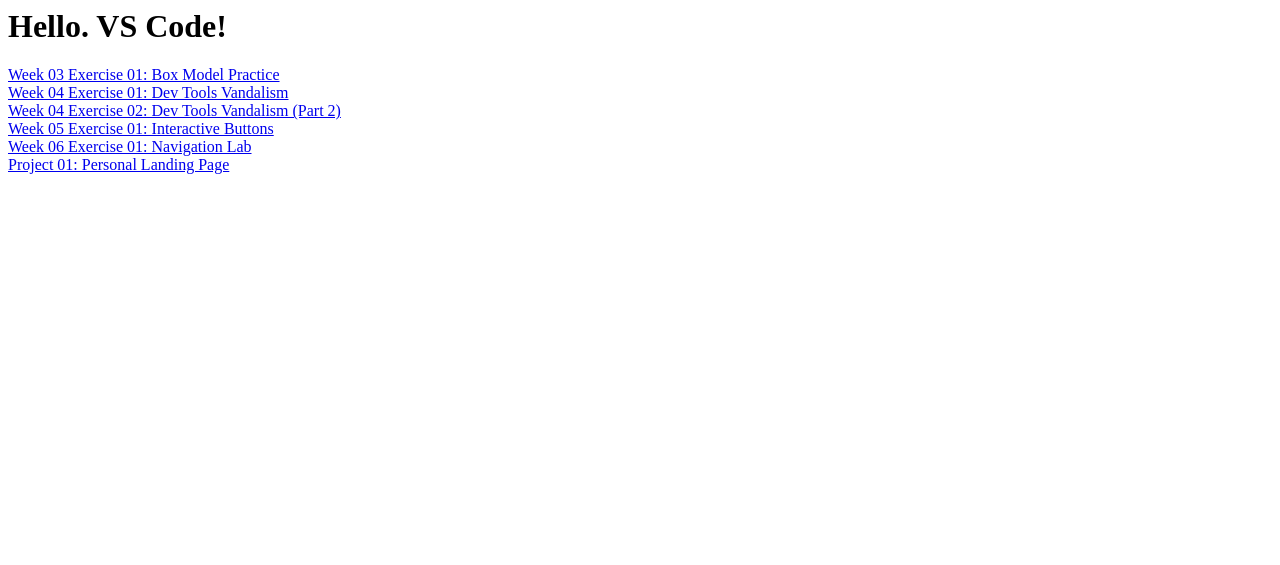
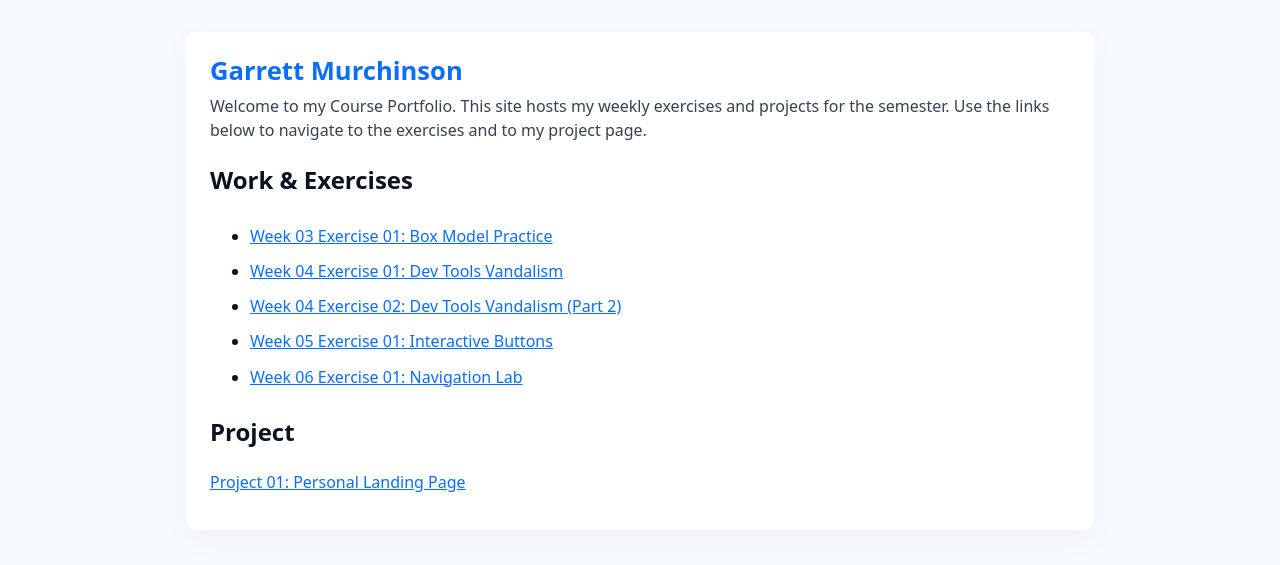
Before and after one commit to gmurchinson/vscode101, a plain HTML site: page index.html in a window 1280 px wide. Drawn offline with Linux system fonts and the light colour scheme.

Commit message:
chore: personalize course homepage with name and links

```diff
--- a/index.html
+++ b/index.html
@@ -1,16 +1,38 @@
-<html>
+<!doctype html>
+<html lang="en">
+    <head>
+        <meta charset="utf-8">
+        <meta name="viewport" content="width=device-width, initial-scale=1">
+        <title>Garrett Murchinson — Course Portfolio</title>
+        <style>
+            body{font-family:system-ui,Segoe UI,Roboto,Arial;line-height:1.5;margin:2rem;background:#f7fbff;color:#0b1220}
+            .container{max-width:860px;margin:0 auto;background:#fff;padding:1.25rem 1.5rem;border-radius:10px;box-shadow:0 10px 30px rgba(2,6,23,0.04)}
+            h1{margin:0 0 0.25rem 0;font-size:1.6rem;color:#0b6ef6}
+            p{margin:0 0 1rem 0;color:#374151}
+            a{color:#0b6ef6}
+            .links a{display:inline-block;margin:0.35rem 0}
+        </style>
+    </head>
     <body>
-        <h1>Hello. VS Code!</h1>
-        <a href="week-03-exercise-01/">Week 03 Exercise 01: Box Model Practice</a>
-        <br>
-        <a href="week-04-exercise-01/">Week 04 Exercise 01: Dev Tools Vandalism</a>
-        <br>
-        <a href="week-04-exercise-02/">Week 04 Exercise 02: Dev Tools Vandalism (Part 2)</a>
-        <br>
-    <a href="week-05-exercise-01/">Week 05 Exercise 01: Interactive Buttons</a>
-    <br>
-    <a href="week-06-exercise-01/">Week 06 Exercise 01: Navigation Lab</a>
-    <br>
-    <a href="project-01/">Project 01: Personal Landing Page</a>
+        <main class="container">
+            <h1>Garrett Murchinson</h1>
+            <p>Welcome to my Course Portfolio. This site hosts my weekly exercises and projects for the semester. Use the links below to navigate to the exercises and to my project page.</p>
+
+            <section class="links">
+                <h2>Work & Exercises</h2>
+                <ul>
+                    <li><a href="week-03-exercise-01/">Week 03 Exercise 01: Box Model Practice</a></li>
+                    <li><a href="week-04-exercise-01/">Week 04 Exercise 01: Dev Tools Vandalism</a></li>
+                    <li><a href="week-04-exercise-02/">Week 04 Exercise 02: Dev Tools Vandalism (Part 2)</a></li>
+                    <li><a href="week-05-exercise-01/">Week 05 Exercise 01: Interactive Buttons</a></li>
+                    <li><a href="week-06-exercise-01/">Week 06 Exercise 01: Navigation Lab</a></li>
+                </ul>
+            </section>
+
+            <section>
+                <h2>Project</h2>
+                <p><a href="project-01/">Project 01: Personal Landing Page</a></p>
+            </section>
+        </main>
     </body>
 </html>
```
